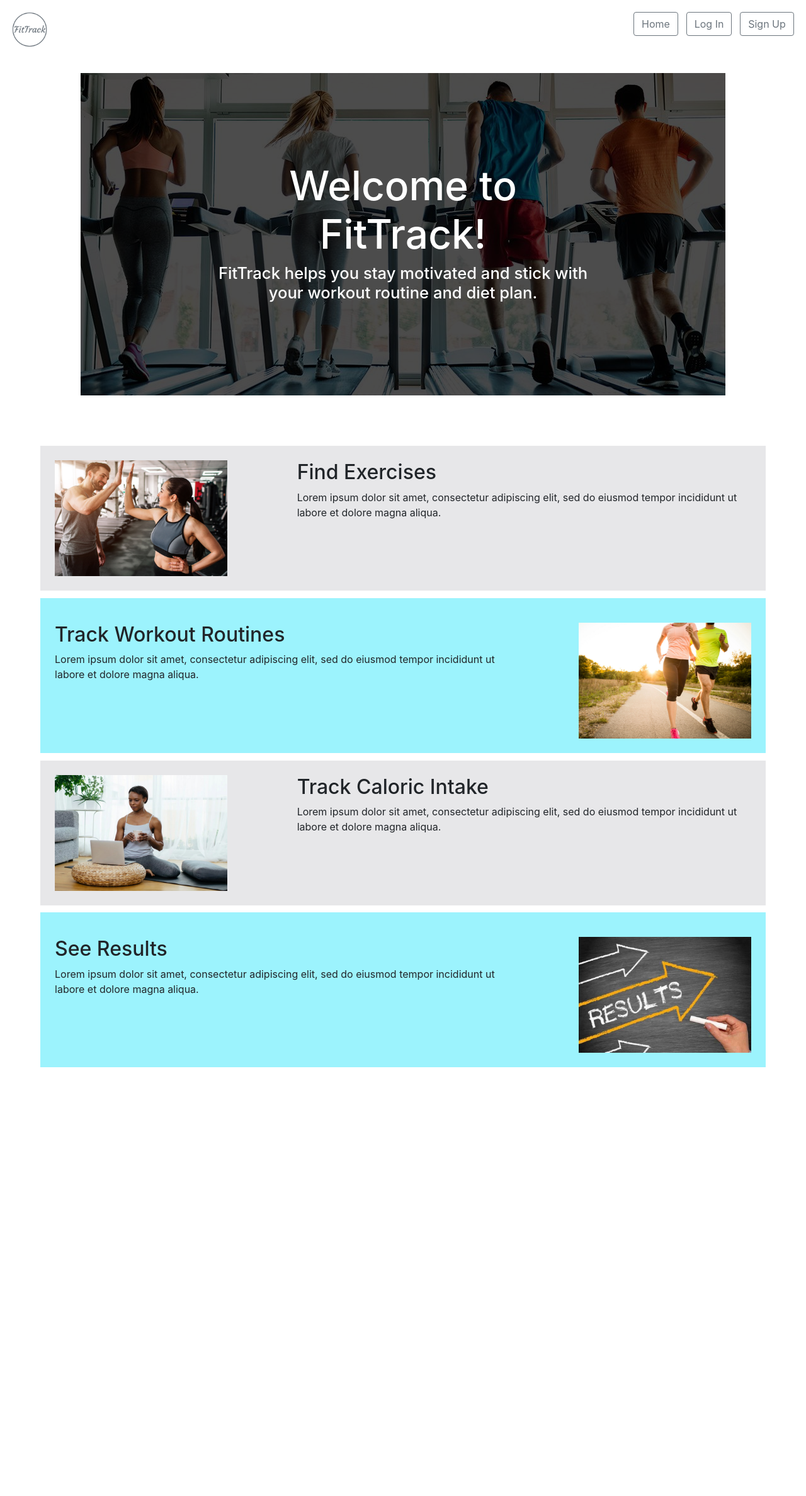
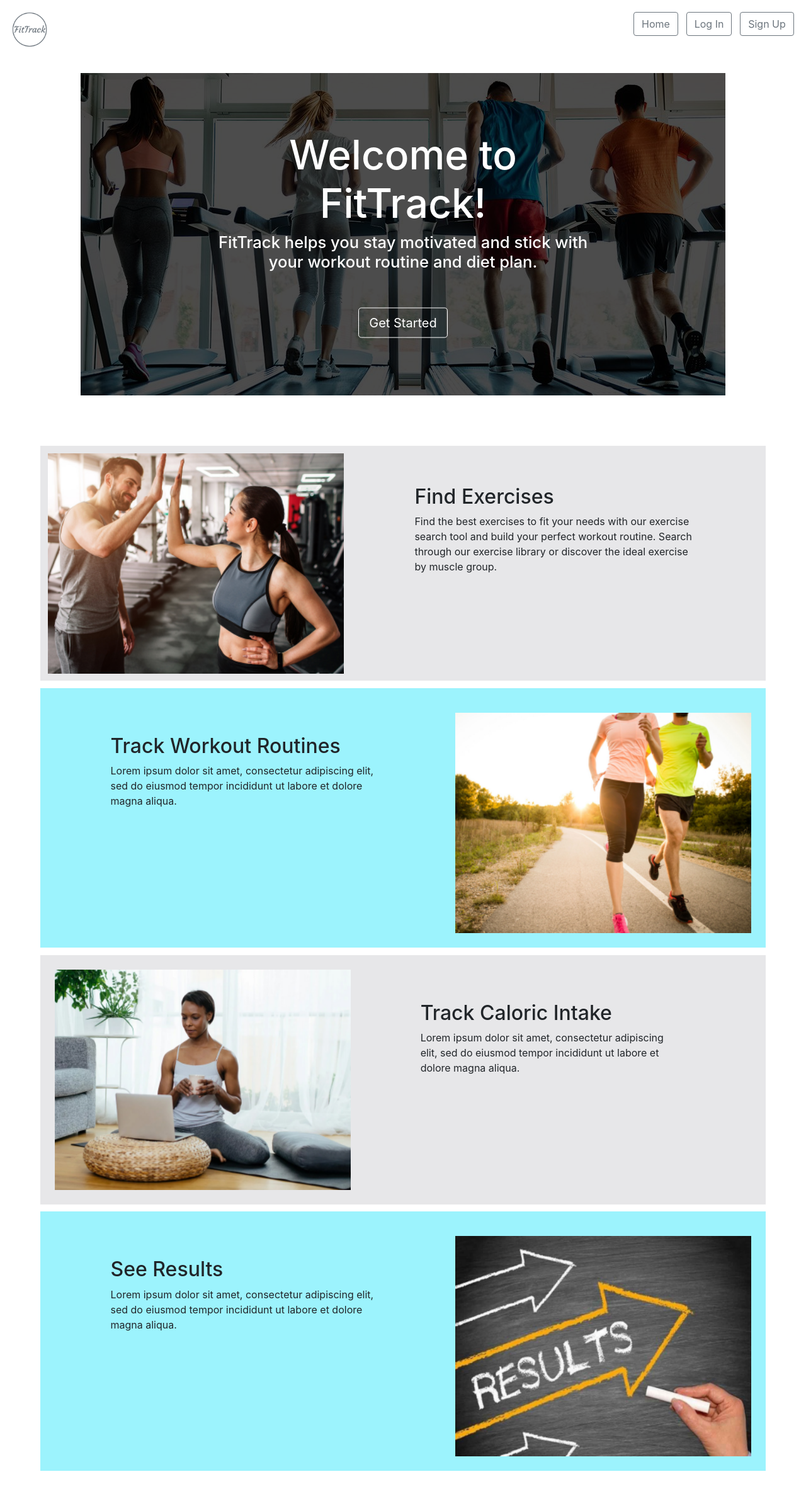
Before and after one commit to kdagnan/FitTrack, a Django app: page / in a window 1280 px wide. Shown: the top 2376 px of the page at 63% size. Before the commit the page ends 1695 px from the top, so only its background shows below. Run offline with Django 3.2, Linux system fonts and the light colour scheme; some libraries are stand-ins or nearby versions.

Commit message:
add get started button and home page descriptions

```diff
--- a/app/templates/app/exercises.html
+++ b/app/templates/app/exercises.html
@@ -197,13 +197,14 @@
                 {% for exercise in exercises %}
                     <div class="exercise">
                         <img src="/static/exerciseImages/{{exercise.image_link}}" class="exercise-image">
-                        <!--<img src="https://cdn1.iconfinder.com/data/icons/business-353/660/Weight_Lifting_Person_Exercise_lifting_person_weight-512.png" class="exercise-image">-->
                         <p class="exercise-text" style="margin-bottom: 5px;">
-                            <a href={% url 'exlog_home' %}>
+                            <!--Pending: populate exercise log with selected exercise-->
+                            <a id={{exercise.ex_id}} href={% url 'exlog_home' %}>
                                 <Button class="btn btn-outline-secondary btn-sm" style="float: right; line-height: 1.2;">Add to Exercise Log</Button>
                             </a>
                             <strong>{{exercise.name}}</strong></br>
                             <em style="font-size: 80%;">Category: {{exercise.group}}</em></br>
+                            {{exercise.ex_id}}
                         </p>
                         <p class="exercise-text">
                             {{exercise.description}}
--- a/app/templates/app/home.html
+++ b/app/templates/app/home.html
@@ -41,7 +41,7 @@
     .box1 {
         display: inline-block;
         background-color: #e7e7e9;
-        padding: 2%;
+        padding: 1%;
         margin-bottom: 1%;
         height: auto;
         width: 100%;
@@ -85,8 +85,19 @@
         max-width: 100%;
     }
     .box-img{
-        height: 184px;
-        width: 274px;
+        height: 350px;
+        width: 470px;
+    }
+    .btn-default{
+        float: center;
+        color: white;
+        border-color: white;
+        margin-top: 50px;
+    }
+    .btn-default:hover{
+        color: black;
+        border-color: black;
+        background: white;
     }
     @media screen and (max-width: 780px){
         .box1-img{
@@ -111,16 +122,27 @@
         <div class="header-text">
             <h1 class="title">Welcome to FitTrack!</h1>
             <h3 class="subtitle">FitTrack helps you stay motivated and stick with your workout routine and diet plan.</h3>
+            {% if user.is_authenticated %}
+                <a href={% url 'app:exercises' %}>
+                    <Button class="btn btn-default btn-lg">Get Started</Button>
+                </a>
+            {% else %}
+                <a href={% url 'app:login' %}>
+                    <Button class="btn btn-default btn-lg">Get Started</Button>
+                </a>
+            {% endif %}
         </div>
+
     </div>
     <div class="boxes">
         <div class="box1">
             <div class="box1-img">
                 <img src="{%  static 'box1img.png' %}" class="box-img">
             </div>
-            <h2>Find Exercises</h2>
-            <p>
-                Lorem ipsum dolor sit amet, consectetur adipiscing elit, sed do eiusmod tempor incididunt ut labore et dolore magna aliqua.
+            <h2 style="margin-top: 50px;">Find Exercises</h2>
+            <p style="margin-right: 8%;">
+                Find the best exercises to fit your needs with our exercise search tool and build your perfect workout routine.
+                Search through our exercise library or discover the ideal exercise by muscle group.
             </p>
         </div>
         <div class="box2">
@@ -128,26 +150,30 @@
                 <div class="box2-img">
                     <img src="{%  static 'box2img.png' %}" class="box-img">
                 </div>
-                <h2>Track Workout Routines</h2>
-                Lorem ipsum dolor sit amet, consectetur adipiscing elit, sed do eiusmod tempor incididunt ut labore et dolore magna aliqua.
+                <h2 style="margin-top: 50px; margin-left: 8%;">Track Workout Routines</h2>
+                <p style="margin-left: 8%;">
+                    Lorem ipsum dolor sit amet, consectetur adipiscing elit, sed do eiusmod tempor incididunt ut labore et dolore magna aliqua.
+                </p>
             </p>
         </div>
         <div class="box3">
             <div class="box1-img">
                 <img src="{%  static 'box3img.png' %}" class="box-img">
             </div>
-            <h2>Track Caloric Intake</h2>
-            <p>
+            <h2 style="margin-top: 50px;">Track Caloric Intake</h2>
+            <p style="margin-right: 10%;">
                 Lorem ipsum dolor sit amet, consectetur adipiscing elit, sed do eiusmod tempor incididunt ut labore et dolore magna aliqua.
             </p>
         </div>
         <div class="box4">
-            <p>
+            <p style="margin-left: 10%;">
                 <div class="box2-img">
                     <img src="{%  static 'box4img.png' %}" class="box-img">
                 </div>
-                <h2>See Results</h2>
-                Lorem ipsum dolor sit amet, consectetur adipiscing elit, sed do eiusmod tempor incididunt ut labore et dolore magna aliqua.
+                <h2 style="margin-top: 50px; margin-left: 8%;">See Results</h2>
+                <p style="margin-left: 8%;">
+                    Lorem ipsum dolor sit amet, consectetur adipiscing elit, sed do eiusmod tempor incididunt ut labore et dolore magna aliqua.
+                </p>
             </p>
         </div>
     </div>
```
